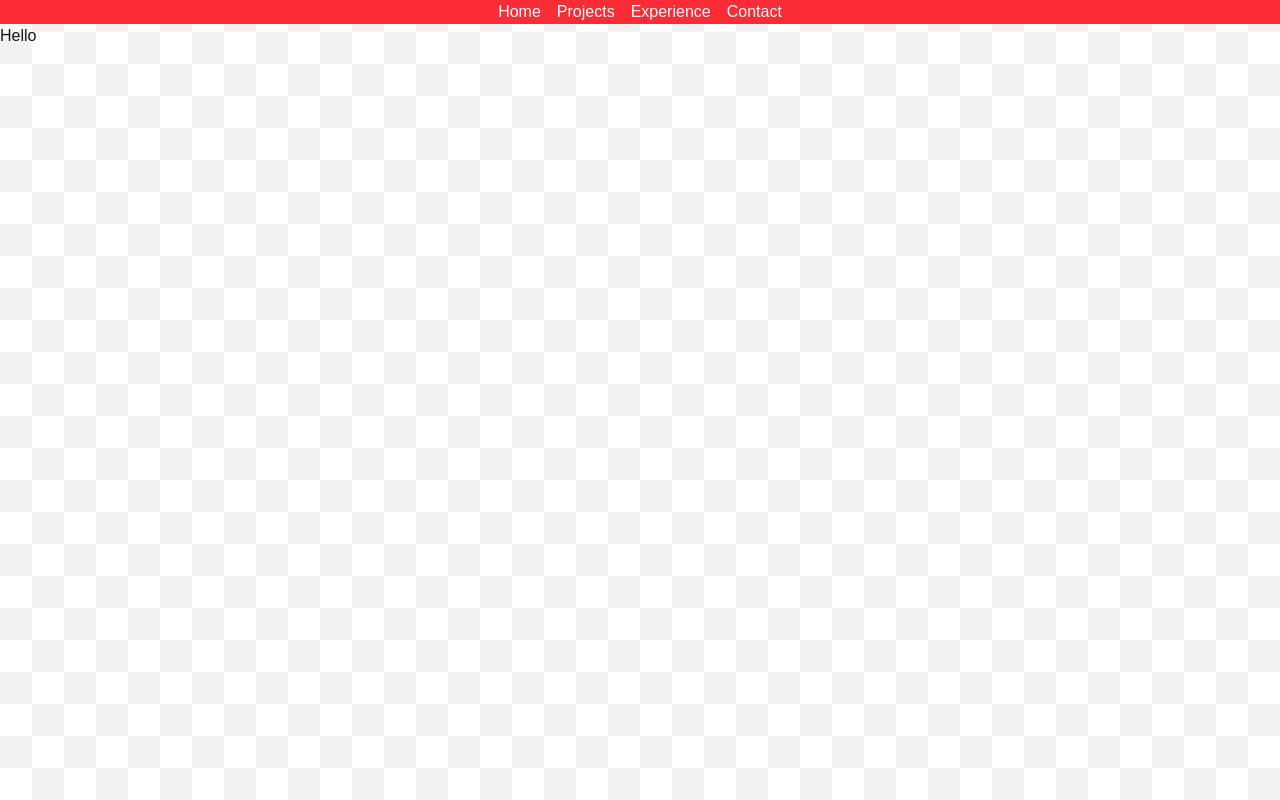
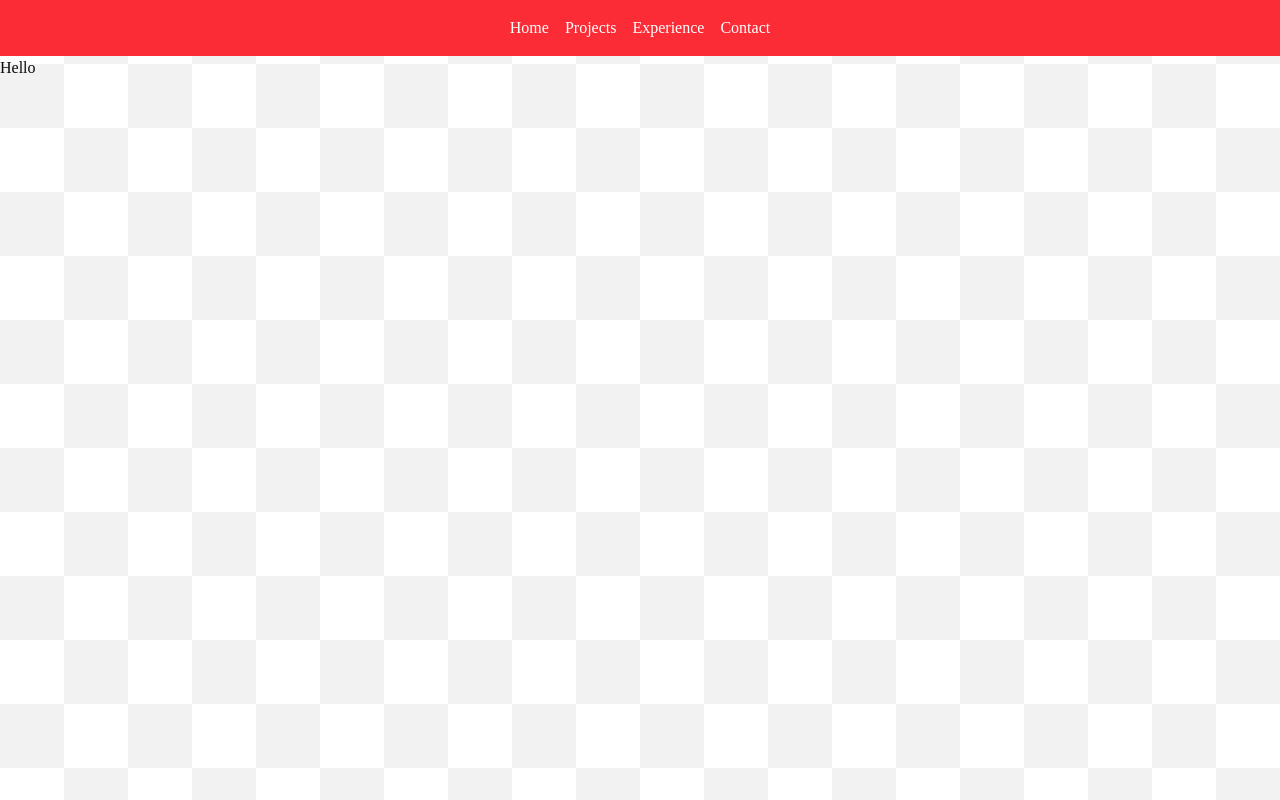
Before and after one commit to H2Vid/david-porfolio, a Next.js app: page / in a window 1280 px wide. Built offline with nearby package versions, Linux system fonts and the light colour scheme.

Commit message:
install package aceternity ui

```diff
--- a/src/app/globals.css
+++ b/src/app/globals.css
@@ -1,41 +1,58 @@
 @import "tailwindcss";
 
+@import "tw-animate-css";
+@import "shadcn/tailwind.css";
+
+@custom-variant dark (&:is(.dark *));
+@source "../src";
+
 :root {
-  --background: #ffffff;
-  --foreground: #171717;
-
   /* Warna kotak catur */
   --chess-light: #ffffff;
   --chess-dark: #f2f2f2;
+  --background: oklch(1 0 0);
+  --foreground: oklch(0.145 0 0);
+  --card: oklch(1 0 0);
+  --card-foreground: oklch(0.145 0 0);
+  --popover: oklch(1 0 0);
+  --popover-foreground: oklch(0.145 0 0);
+  --primary: oklch(0.205 0 0);
+  --primary-foreground: oklch(0.985 0 0);
+  --secondary: oklch(0.97 0 0);
+  --secondary-foreground: oklch(0.205 0 0);
+  --muted: oklch(0.97 0 0);
+  --muted-foreground: oklch(0.556 0 0);
+  --accent: oklch(0.97 0 0);
+  --accent-foreground: oklch(0.205 0 0);
+  --destructive: oklch(0.577 0.245 27.325);
+  --border: oklch(0.922 0 0);
+  --input: oklch(0.922 0 0);
+  --ring: oklch(0.708 0 0);
+  --chart-1: oklch(0.87 0 0);
+  --chart-2: oklch(0.556 0 0);
+  --chart-3: oklch(0.439 0 0);
+  --chart-4: oklch(0.371 0 0);
+  --chart-5: oklch(0.269 0 0);
+  --radius: 0.625rem;
+  --sidebar: oklch(0.985 0 0);
+  --sidebar-foreground: oklch(0.145 0 0);
+  --sidebar-primary: oklch(0.205 0 0);
+  --sidebar-primary-foreground: oklch(0.985 0 0);
+  --sidebar-accent: oklch(0.97 0 0);
+  --sidebar-accent-foreground: oklch(0.205 0 0);
+  --sidebar-border: oklch(0.922 0 0);
+  --sidebar-ring: oklch(0.708 0 0);
 }
 
 @media (prefers-color-scheme: dark) {
   :root {
-    --background: #0a0a0a;
-    --foreground: #ededed;
-
     /* Warna kotak catur dark mode */
     --chess-light: #0a0a0a;
     --chess-dark: #171717;
   }
 }
 
-html {
-  height: 100%;
-}
-
-html,
 body {
-  max-width: 100vw;
-  overflow-x: hidden;
-}
-
-body {
-  min-height: 100%;
-  display: flex;
-  flex-direction: column;
-
-  color: var(--foreground);
   background-color: var(--background);
   /* Pola catur */
   background-image: conic-gradient(
@@ -45,17 +62,10 @@
     var(--chess-light) 0
   );
 
-  background-size: 64px 64px;
+  background-size: 128px 128px;
 
-  font-family: Arial, Helvetica, sans-serif;
   -webkit-font-smoothing: antialiased;
   -moz-osx-font-smoothing: grayscale;
-}
-
-* {
-  box-sizing: border-box;
-  padding: 0;
-  margin: 0;
 }
 
 a {
@@ -68,3 +78,92 @@
     color-scheme: dark;
   }
 }
+
+@theme inline {
+  --font-heading: var(--font-sans);
+  --font-sans: var(--font-sans);
+  --color-sidebar-ring: var(--sidebar-ring);
+  --color-sidebar-border: var(--sidebar-border);
+  --color-sidebar-accent-foreground: var(--sidebar-accent-foreground);
+  --color-sidebar-accent: var(--sidebar-accent);
+  --color-sidebar-primary-foreground: var(--sidebar-primary-foreground);
+  --color-sidebar-primary: var(--sidebar-primary);
+  --color-sidebar-foreground: var(--sidebar-foreground);
+  --color-sidebar: var(--sidebar);
+  --color-chart-5: var(--chart-5);
+  --color-chart-4: var(--chart-4);
+  --color-chart-3: var(--chart-3);
+  --color-chart-2: var(--chart-2);
+  --color-chart-1: var(--chart-1);
+  --color-ring: var(--ring);
+  --color-input: var(--input);
+  --color-border: var(--border);
+  --color-destructive: var(--destructive);
+  --color-accent-foreground: var(--accent-foreground);
+  --color-accent: var(--accent);
+  --color-muted-foreground: var(--muted-foreground);
+  --color-muted: var(--muted);
+  --color-secondary-foreground: var(--secondary-foreground);
+  --color-secondary: var(--secondary);
+  --color-primary-foreground: var(--primary-foreground);
+  --color-primary: var(--primary);
+  --color-popover-foreground: var(--popover-foreground);
+  --color-popover: var(--popover);
+  --color-card-foreground: var(--card-foreground);
+  --color-card: var(--card);
+  --color-foreground: var(--foreground);
+  --color-background: var(--background);
+  --radius-sm: calc(var(--radius) * 0.6);
+  --radius-md: calc(var(--radius) * 0.8);
+  --radius-lg: var(--radius);
+  --radius-xl: calc(var(--radius) * 1.4);
+  --radius-2xl: calc(var(--radius) * 1.8);
+  --radius-3xl: calc(var(--radius) * 2.2);
+  --radius-4xl: calc(var(--radius) * 2.6);
+}
+
+.dark {
+  --background: oklch(0.145 0 0);
+  --foreground: oklch(0.985 0 0);
+  --card: oklch(0.205 0 0);
+  --card-foreground: oklch(0.985 0 0);
+  --popover: oklch(0.205 0 0);
+  --popover-foreground: oklch(0.985 0 0);
+  --primary: oklch(0.922 0 0);
+  --primary-foreground: oklch(0.205 0 0);
+  --secondary: oklch(0.269 0 0);
+  --secondary-foreground: oklch(0.985 0 0);
+  --muted: oklch(0.269 0 0);
+  --muted-foreground: oklch(0.708 0 0);
+  --accent: oklch(0.269 0 0);
+  --accent-foreground: oklch(0.985 0 0);
+  --destructive: oklch(0.704 0.191 22.216);
+  --border: oklch(1 0 0 / 10%);
+  --input: oklch(1 0 0 / 15%);
+  --ring: oklch(0.556 0 0);
+  --chart-1: oklch(0.87 0 0);
+  --chart-2: oklch(0.556 0 0);
+  --chart-3: oklch(0.439 0 0);
+  --chart-4: oklch(0.371 0 0);
+  --chart-5: oklch(0.269 0 0);
+  --sidebar: oklch(0.205 0 0);
+  --sidebar-foreground: oklch(0.985 0 0);
+  --sidebar-primary: oklch(0.488 0.243 264.376);
+  --sidebar-primary-foreground: oklch(0.985 0 0);
+  --sidebar-accent: oklch(0.269 0 0);
+  --sidebar-accent-foreground: oklch(0.985 0 0);
+  --sidebar-border: oklch(1 0 0 / 10%);
+  --sidebar-ring: oklch(0.556 0 0);
+}
+
+@layer base {
+  * {
+    @apply border-border outline-ring/50;
+  }
+  body {
+    @apply bg-background text-foreground;
+  }
+  html {
+    @apply font-sans;
+  }
+}
```
